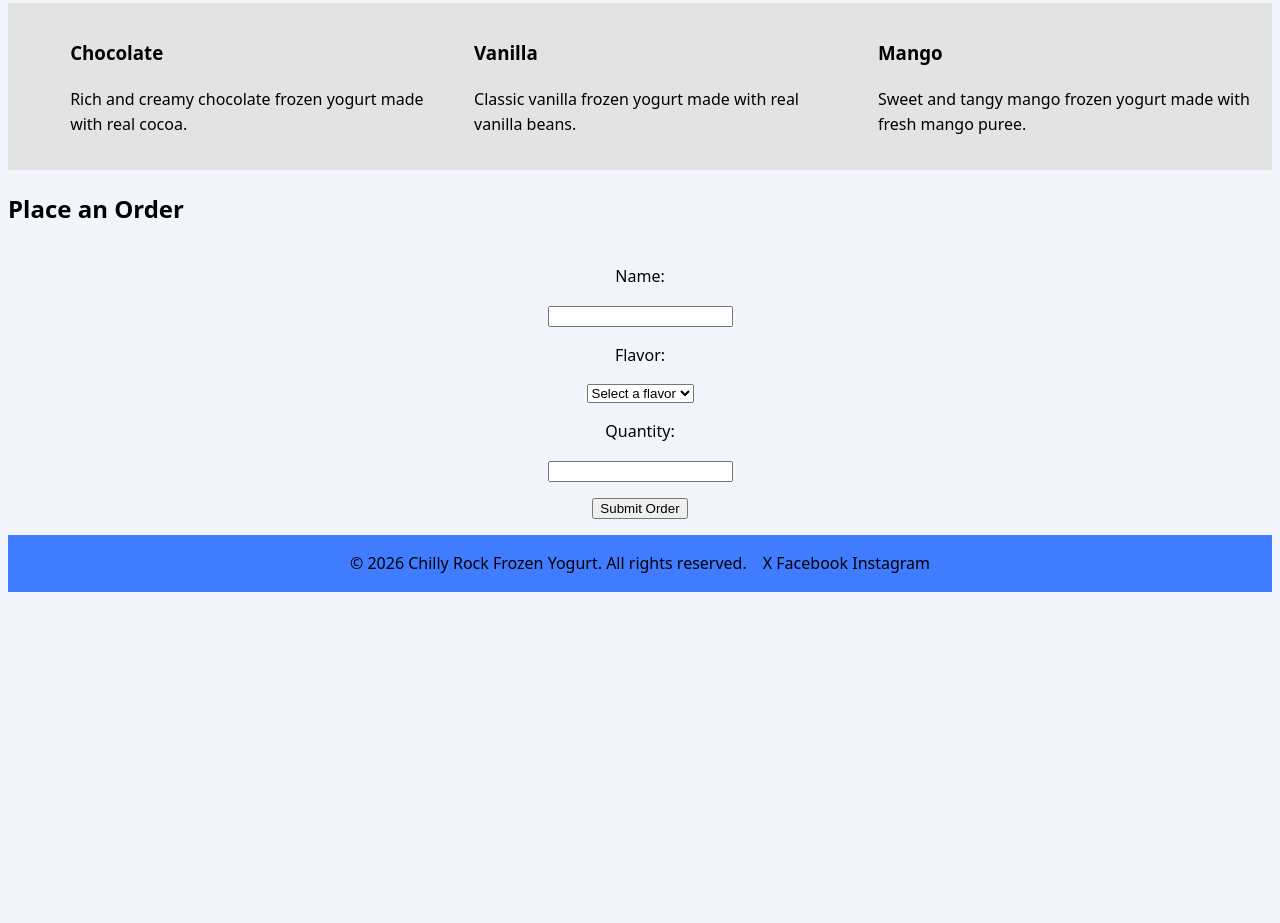
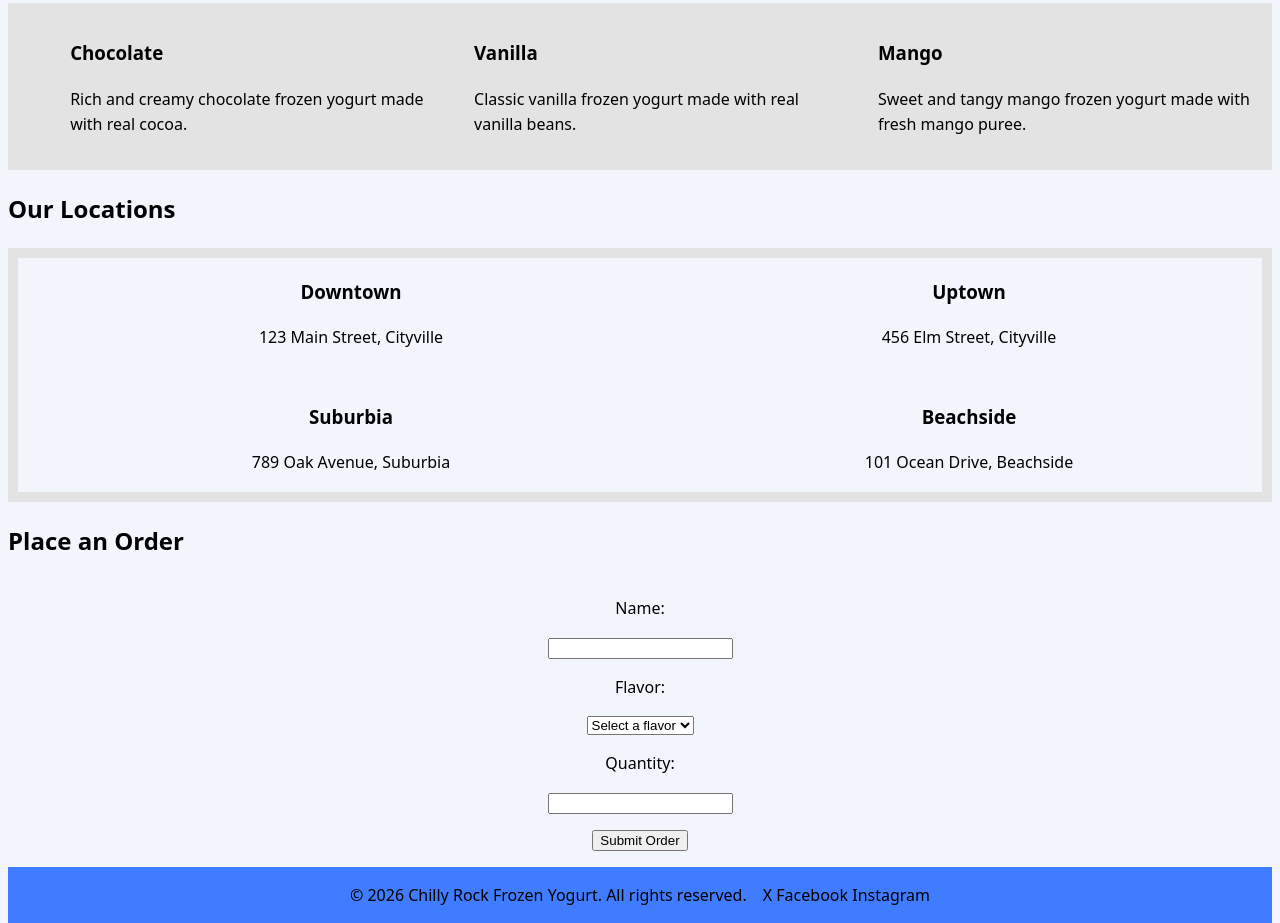
Before and after one commit to web1430-fall26/web1430-coursetemplate-corbintaylor, a plain HTML site: page assignments/assignment-1/index.html in a window 1280 px wide. Shown: the part 848-1771 px from the top of the page. Before the commit the page ends 1448 px from the top, so only its background shows below. Drawn offline with Linux system fonts and the light colour scheme.

Commit message:
assignment01: fixed unresolved links and added an extra section with styling

```diff
--- a/assignments/assignment-1/index.html
+++ b/assignments/assignment-1/index.html
@@ -13,7 +13,7 @@
             <ul>
                 <li><a href="#flavors">Flavors</a></li>
                 <li><a href="#locations">Locations</a></li>
-                <li><a href="#contact">Contact</a></li>
+                <li><a href="#order">Order</a></li>
             </ul>
         </nav>
     </header>
@@ -26,7 +26,7 @@
             </figure>
             <a href="https://eatthegains.com/ninja-creami-frozen-yogurt/">Image Source</a>
             <p>Chilly Rock Frozen Yogurt is a student-run business that serves delicious frozen yogurt in a variety of flavors. Come visit us and enjoy a refreshing treat!</p>
-            <a href="#contact" class="btn-primary">Order Now</a>
+            <a href="#order" class="btn-primary">Order Now</a>
         </section>
         <section id="flavors">
             <h2>Our Flavors</h2>
@@ -42,6 +42,27 @@
                 <li class="flavor-card">
                     <h3>Mango</h3>
                     <p>Sweet and tangy mango frozen yogurt made with fresh mango puree.</p>
+                </li>
+            </ul>
+        </section>
+        <section id="locations">
+            <h2>Our Locations</h2>
+            <ul class="location-list">
+                <li>
+                    <h3>Downtown</h3>
+                    <p>123 Main Street, Cityville</p>
+                </li>
+                <li>
+                    <h3>Uptown</h3>
+                    <p>456 Elm Street, Cityville</p>
+                </li>
+                <li>
+                    <h3>Suburbia</h3>
+                    <p>789 Oak Avenue, Suburbia</p>
+                </li>
+                <li>
+                    <h3>Beachside</h3>
+                    <p>101 Ocean Drive, Beachside</p>
                 </li>
             </ul>
         </section>
--- a/assignments/assignment-1/style.css
+++ b/assignments/assignment-1/style.css
@@ -104,6 +104,12 @@ select {
     justify-content: center;
 }
 
+.location-list {
+    border: 10px solid var(--color-surface);
+    background-color: var(--color-bg);
+    gap: var(--space-md);
+}
+
 @media (min-width: 600px) {
     img {
         max-width: 25%;
@@ -123,4 +129,9 @@ select {
         gap: var(--space-md);
         align-items: center;
     }
+
+    .location-list {
+        display: grid;
+        grid-template-columns: 50% 50%;
+    }
 }
```
